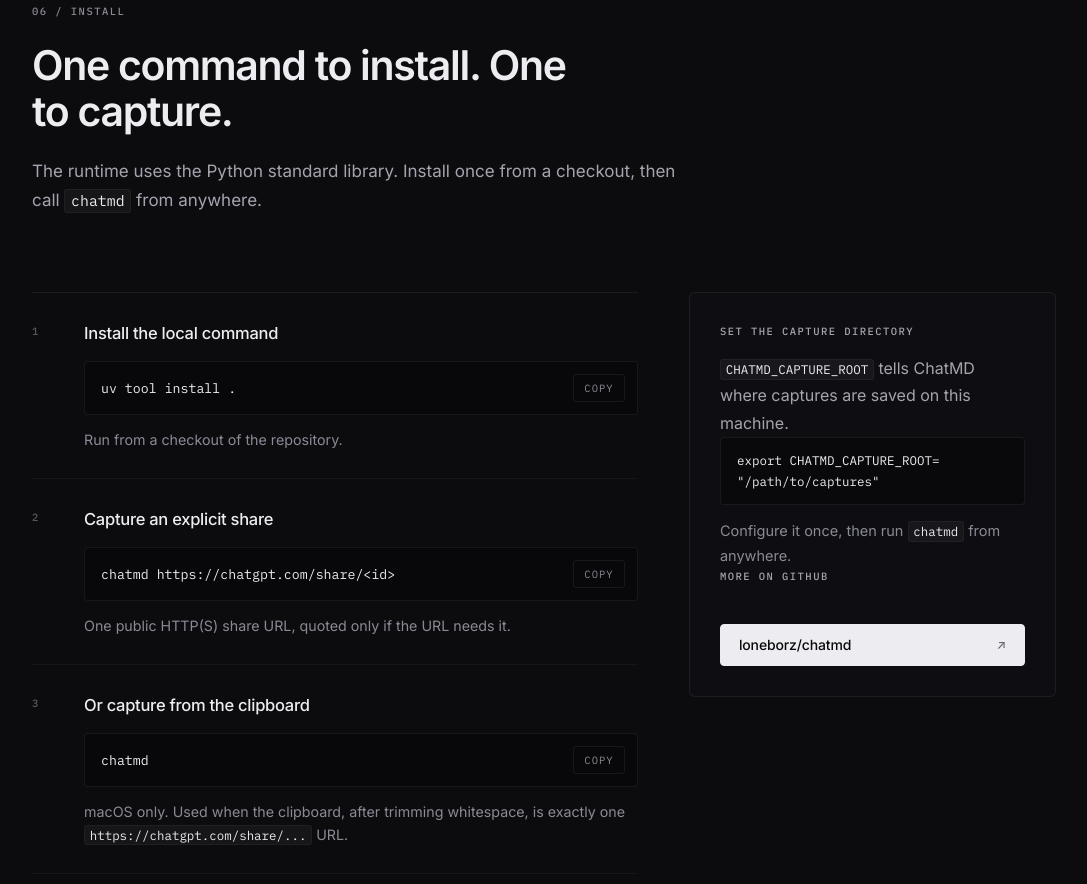
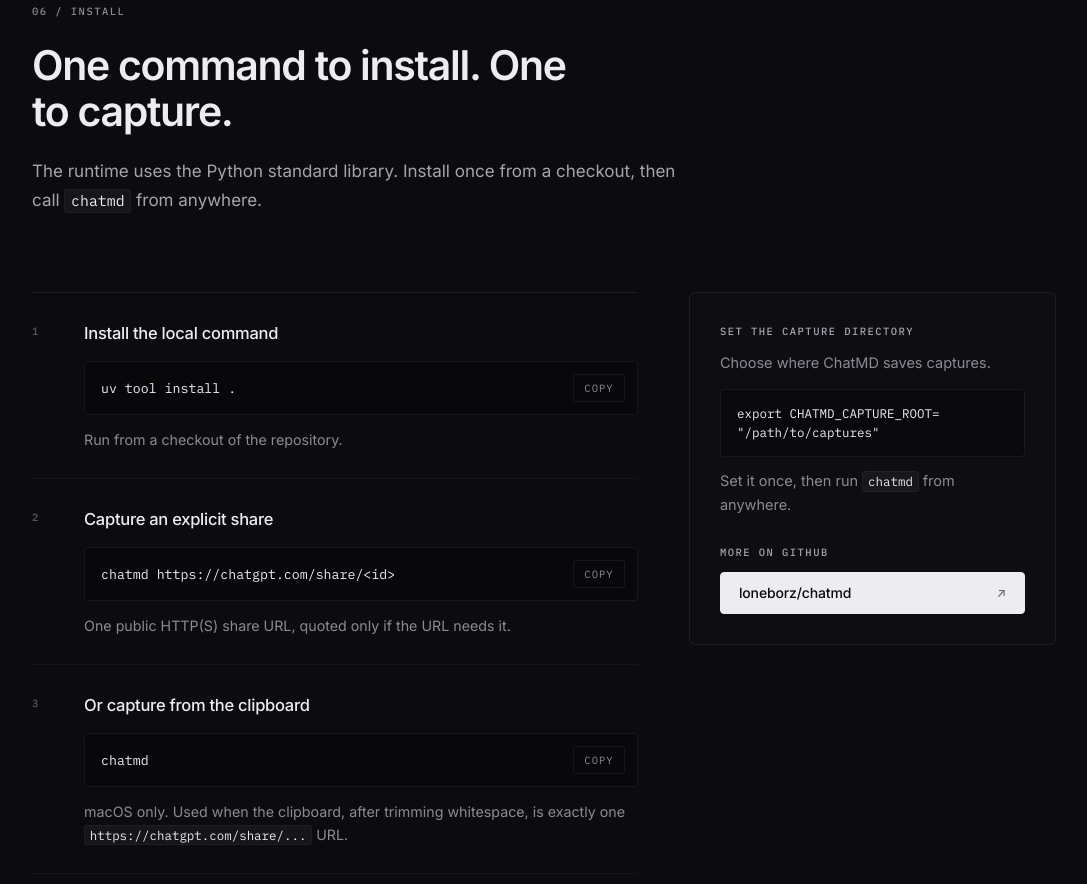
Before and after one commit to loneborz/chatmd, a plain HTML site: page website/index.html in a window 1280 px wide. Shown: the part 7281-8165 px from the top of the page, without its empty margins (96-1183 px from the left). Drawn offline with Linux system fonts and the light colour scheme.

Commit message:
Polish the ChatMD install aside capture-root card.
Make the existing setup card easier to scan with clearer grouping and an intentional two-line export command.

Co-authored-by: Cursor <cursoragent@cursor.com>

```diff
--- a/website/index.html
+++ b/website/index.html
@@ -417,22 +417,21 @@ Revoke it in ChatGPT &gt; Settings &gt; Data Controls &gt; Shared Links.</code><
       </ol>
 
       <aside class="install-note">
+        <div class="install-note-setup">
           <p class="mono-label">Set the capture directory</p>
-        <p>
-          <code>CHATMD_CAPTURE_ROOT</code> tells ChatMD where captures are
-          saved on this machine.
-        </p>
+          <p>Choose where ChatMD saves captures.</p>
           <div class="cmd">
-          <code>export CHATMD_CAPTURE_ROOT=<wbr>"/path/to/captures"</code>
+            <code>export CHATMD_CAPTURE_ROOT=<span class="cmd-path">"/path/to/captures"</span></code>
           </div>
-        <p>
-          Configure it once, then run <code>chatmd</code> from anywhere.
-        </p>
-        <span class="mono-label">More on GitHub</span>
+          <p>Set it once, then run <code>chatmd</code> from anywhere.</p>
+        </div>
+        <div class="install-note-more">
+          <p class="mono-label">More on GitHub</p>
           <a class="btn btn-primary full" href="https://github.com/loneborz/chatmd">
             loneborz/chatmd
             <span class="arrow" aria-hidden="true">&#8599;</span>
           </a>
+        </div>
       </aside>
     </div>
   </div>
--- a/website/styles.css
+++ b/website/styles.css
@@ -815,6 +815,9 @@ html.js .reveal.in { opacity: 1; transform: none; }
 .cmd .copy { flex: none; }
 
 .install-note {
+  display: flex;
+  flex-direction: column;
+  gap: 28px;
   border: 1px solid var(--line);
   border-radius: var(--radius-lg);
   background: var(--surface);
@@ -822,9 +825,34 @@ html.js .reveal.in { opacity: 1; transform: none; }
   position: sticky;
   top: 96px;
 }
-.install-note .mono-label { color: var(--body); margin-bottom: 14px; }
-.install-note > p:last-of-type { font-size: 14.5px; line-height: 1.68; color: var(--muted); }
+.install-note .mono-label { color: var(--body); margin-bottom: 0; }
 .install-note code { white-space: normal; font-size: 12.5px; }
+.install-note-setup,
+.install-note-more {
+  display: flex;
+  flex-direction: column;
+}
+.install-note-setup { gap: 10px; }
+.install-note-setup > p:not(.mono-label) {
+  font-size: 14.5px;
+  line-height: 1.62;
+  color: var(--muted);
+}
+.install-note-setup .cmd {
+  align-items: flex-start;
+  margin: 4px 0 2px;
+  padding: 14px 16px;
+}
+.install-note .cmd > code {
+  overflow-x: hidden;
+  white-space: normal;
+  word-break: normal;
+  overflow-wrap: normal;
+  line-height: 1.55;
+}
+.install-note .cmd-path { display: block; }
+.install-note-more { gap: 10px; }
+.install-note-more .btn.full { margin-top: 0; }
 
 /* ==========================================================================
    FOOTER
```
Also changed, not shown: 2 other files. Lines whose indentation alone changed are shown as unchanged.
